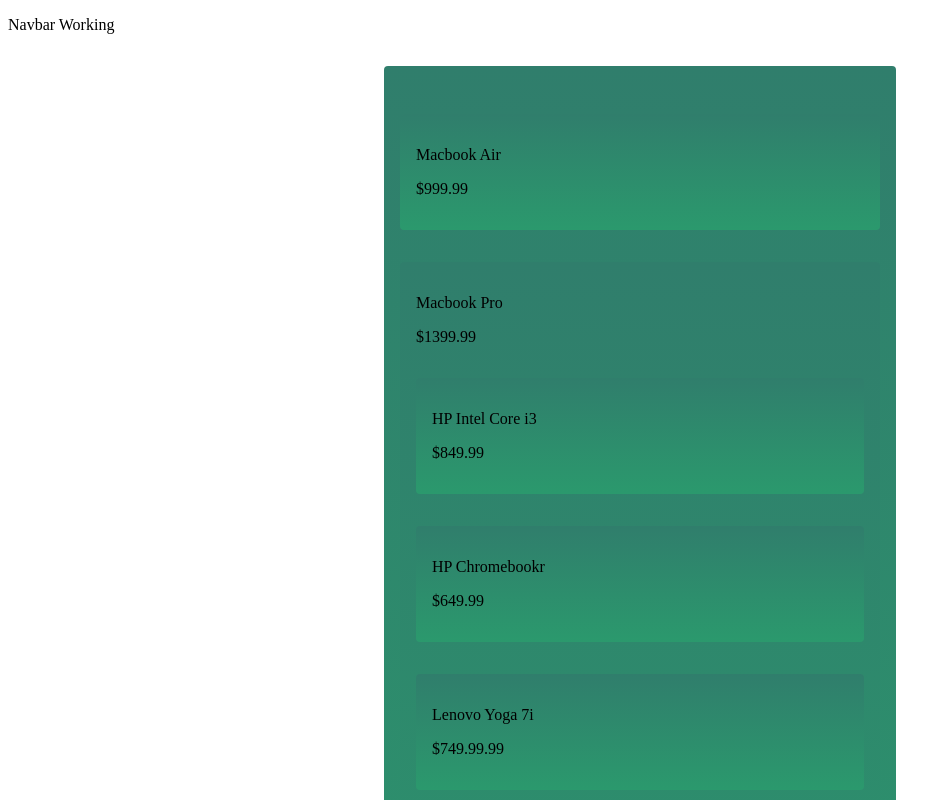
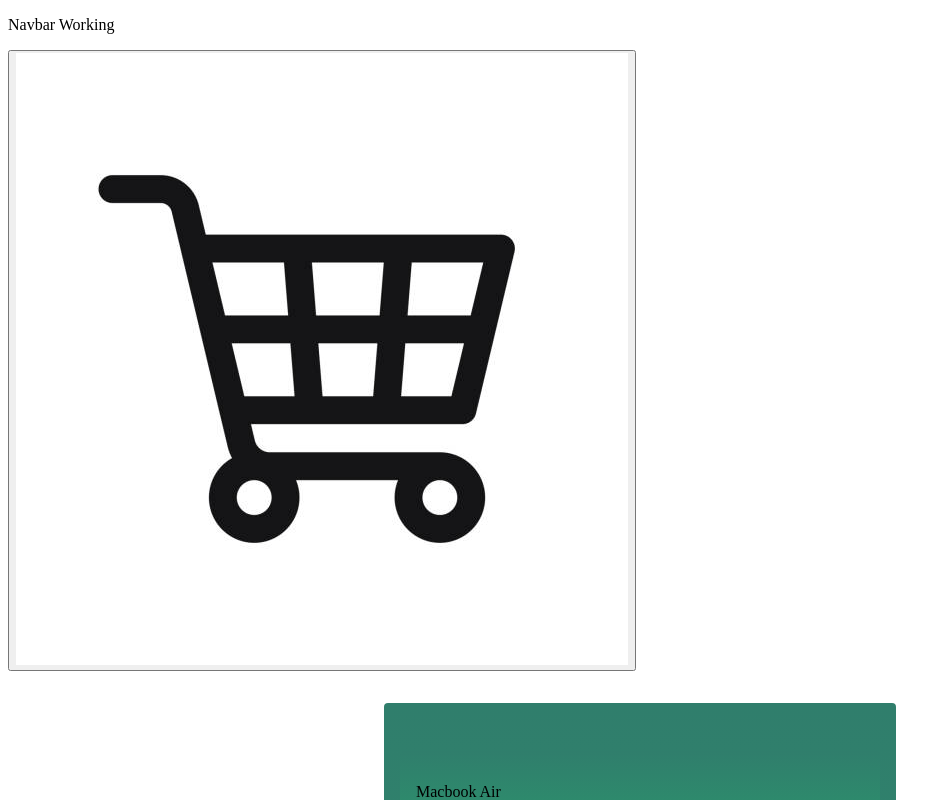
Before and after one commit to NotVeridion/HackUTA2023, a React (Vite) app in the folder HackUTA 2023/HackUTA2023/: page / in a window 1280 px wide. Shown: the top 800 px of the page, without its empty margins (0-951 px from the left). Built offline with nearby package versions, Linux system fonts and the light colour scheme.

Commit message:
move button  away from app. move to navbar later

```diff
--- a/HackUTA 2023/HackUTA2023/src/App.jsx
+++ b/HackUTA 2023/HackUTA2023/src/App.jsx
@@ -2,16 +2,17 @@
 import NavBar from "./components/navbar"
 import Card from "./UI/Card"
 import ShoppingListButton from './components/ShoppingListButton'
+import shopping_cart from './assets/shopping_cart.jpg'
 function App() {
 
     return (
         <div>
 
         <NavBar>
-            <ShoppingListButton>
 
-            </ShoppingListButton>
         </NavBar>
+        <ShoppingListButton>
+        </ShoppingListButton>
         <Card>
             <div class = "computers">
                 <div class = "card">
--- a/HackUTA 2023/HackUTA2023/src/components/ShoppingListButton.jsx
+++ b/HackUTA 2023/HackUTA2023/src/components/ShoppingListButton.jsx
@@ -3,7 +3,7 @@
 function ShoppingListButton(){
     return(
         <button>
-            <img src={cart_img}></img>
+            <img src={cart_img} alt="shopping cart"></img>
         </button>
     )
 }
```
